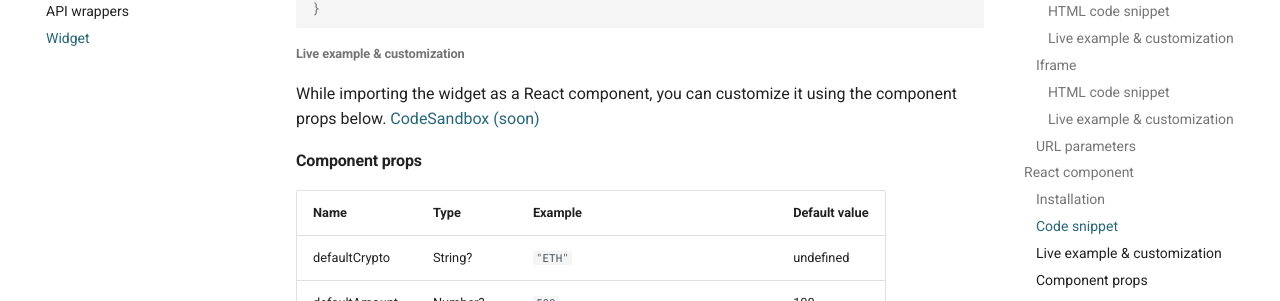
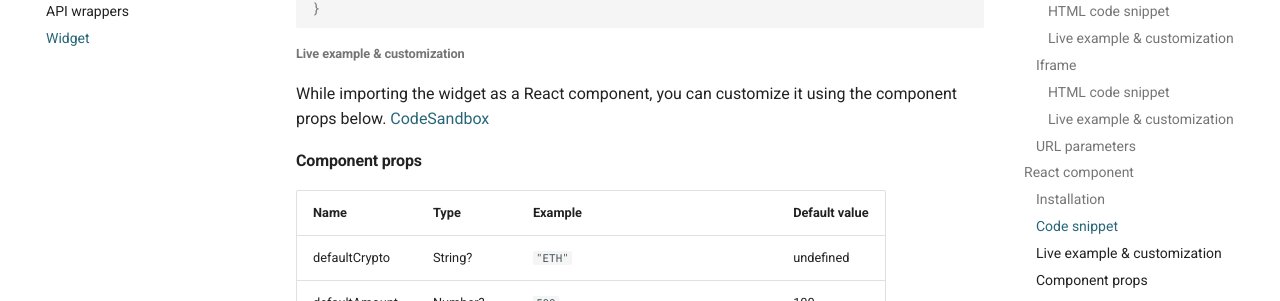
Before and after one commit to onramper/docs, an MkDocs documentation site: the page built from docs/widget.md, in a window 1280 px wide and 900 px high, scrolled down 2142 px. Shown: the part 151-452 px from the top of the window. Built offline with MkDocs 1.6.1 and Material for MkDocs 9.7.7, drawn with Linux system fonts in a browser that asks for light colours; some of the changed text lies outside the part shown.

Commit message:
Update CodeSandox links

````diff
--- a/docs/widget.md
+++ b/docs/widget.md
@@ -43,7 +43,7 @@ Embed an iframe in your website. This is the easiest way to add the widget on yo
 </iframe>
 ```
 ###### Live example & customization
-Iframe customization example: <a href="https://codesandbox.io/s/onramper-widget-iframe-b038x?file=/index.html" target='_blank' >CodeSandbox</a>
+Iframe customization example: <a href="https://codesandbox.io/s/onramper-widget-iframe-b038x" target='_blank' >CodeSandbox</a>
 
 #### URL parameters
 You can pass some arguments as query parameters to the URL to customize the widget
@@ -85,7 +85,7 @@ export default function WidgetContainer() {
 ```
 ###### Live example & customization
 While importing the widget as a React component, you can customize it using the component props below.
-<a href="https://widget.onramper.dev" target='_blank' >CodeSandbox (soon)</a>
+<a href="https://codesandbox.io/s/onramper-widget-react-component-y3nd1" target='_blank' >CodeSandbox</a>
 
 #### Component props
 | Name           | Type      | Example                              | Default value |
@@ -158,7 +158,7 @@ Onramper.initialize("#onramper-widget")
 
 ```
 ###### Live example
-<a href="https://widget.onramper.dev" target='_blank' >CodeSandbox (soon)</a>
+<a href="https://codesandbox.io/s/onramper-widget-cdn-import-4zvfs" target='_blank' >CodeSandbox</a>
 
 #### Initialize parameters
 | Name           | Type      | Example                                                                         | Default value |
````
